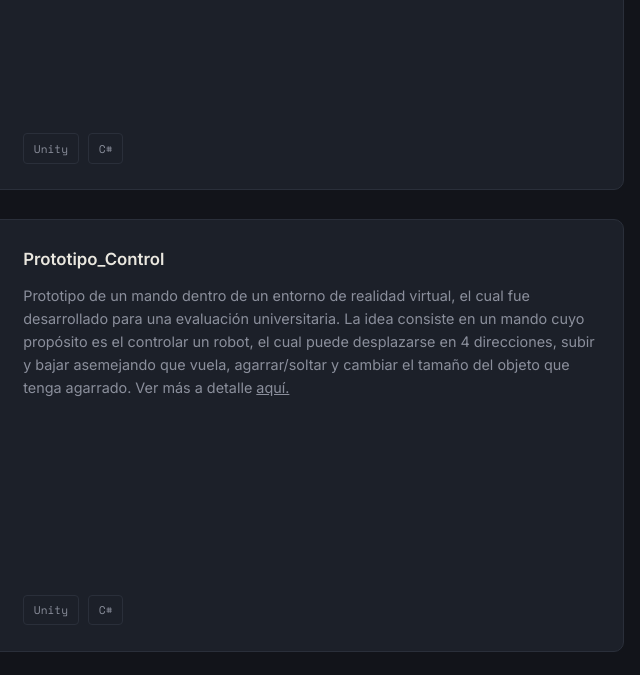
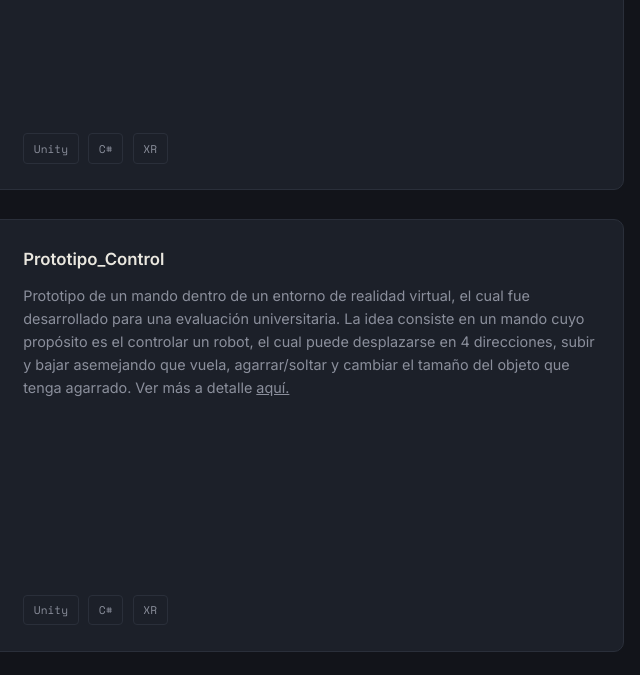
Before and after one commit to Theikogames/Portafolio, a plain HTML site: page index.html in a window 1280 px wide. Shown: the part 2140-2815 px from the top of the page, 492-1132 px from the left. Drawn offline with nearby package versions, Linux system fonts and the light colour scheme.

Commit message:
Update index.html

```diff
--- a/index.html
+++ b/index.html
@@ -93,6 +93,7 @@
             <div class="project-tags">
               <span class="project-tag">Unity</span>
               <span class="project-tag">C#</span>
+              <span class="project-tag">XR</span>
             </div>
           </div>
         </article>
@@ -106,6 +107,7 @@
             <div class="project-tags">
               <span class="project-tag">Unity</span>
               <span class="project-tag">C#</span>
+              <span class="project-tag">XR</span>
             </div>
           </div>
         </article>
```
